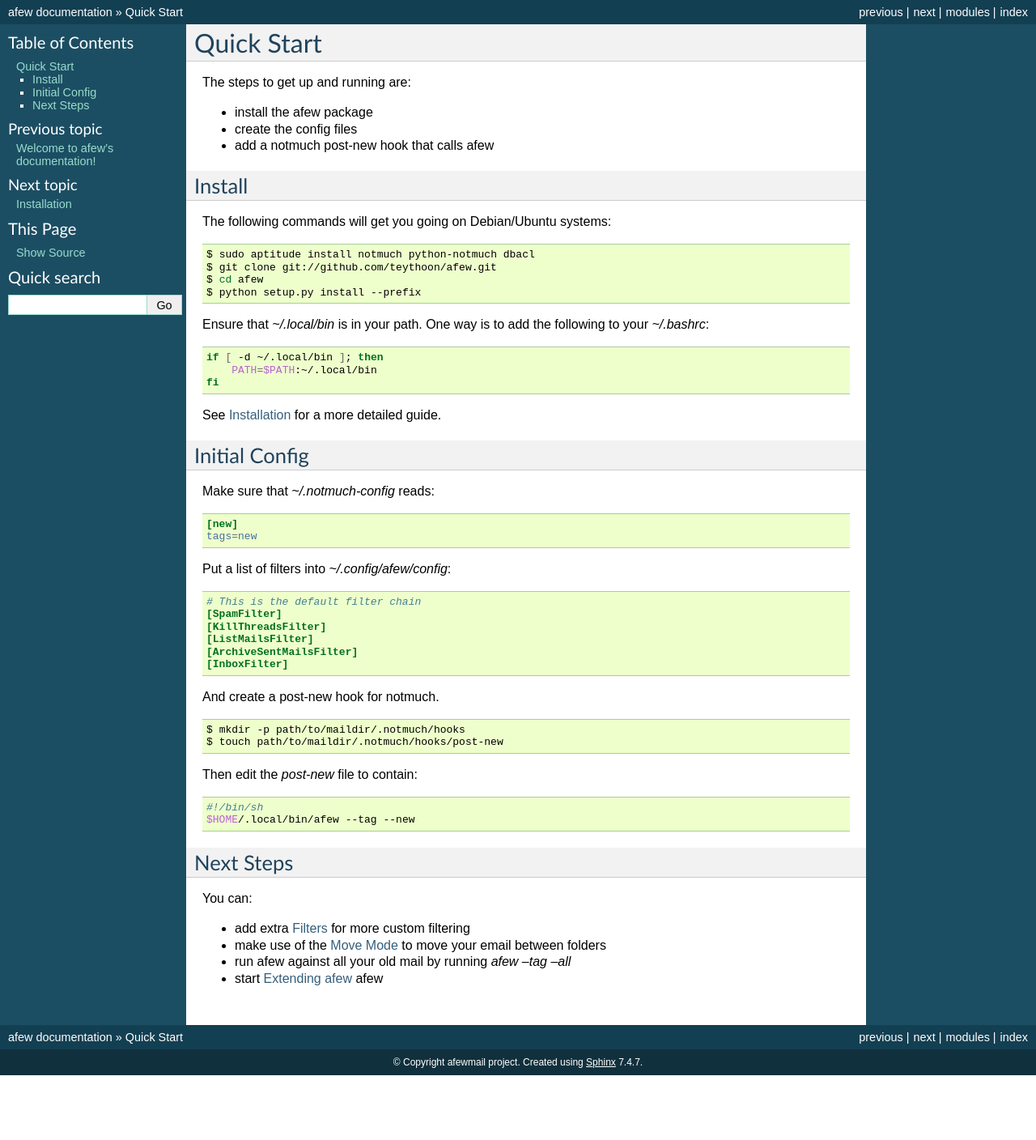
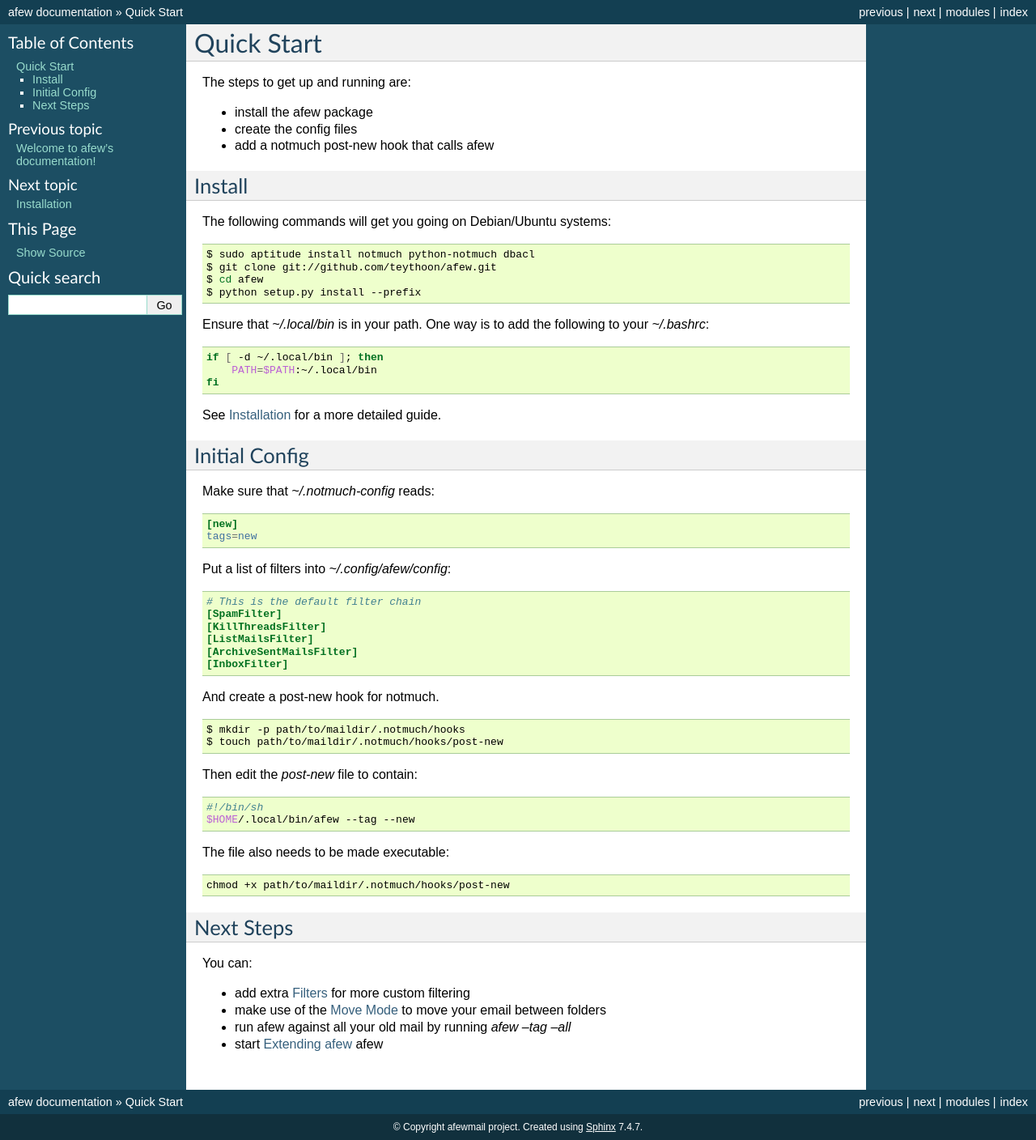
Before and after one commit to afewmail/afew, a Sphinx documentation site: the page built from docs/quickstart.rst, in a window 1280 px wide. Shown: the whole page at 81% size. Built offline with Sphinx 7.4.7, drawn with Linux system fonts in a browser that asks for light colours; before the commit the page ends 1328 px from its top, so only the background shows below that.

Commit message:
Update quickstart.rst
Mention chmod +x for notmuch post-new hook

```diff
--- a/docs/quickstart.rst
+++ b/docs/quickstart.rst
@@ -65,6 +65,13 @@ Then edit the `post-new` file to contain:
     #!/bin/sh
     $HOME/.local/bin/afew --tag --new
 
+The file also needs to be made executable:
+
+.. code-block:: sh
+
+    chmod +x path/to/maildir/.notmuch/hooks/post-new
+
+
 Next Steps
 ----------
 
```
